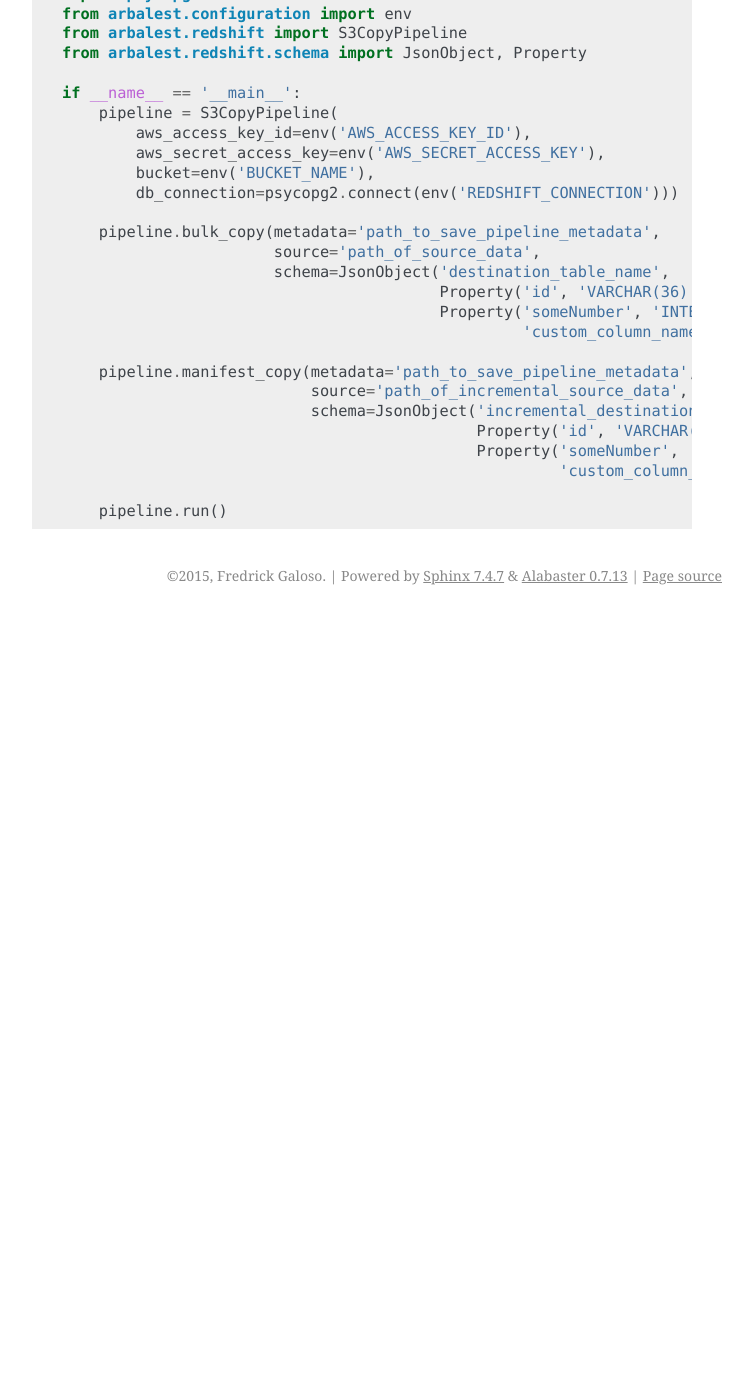
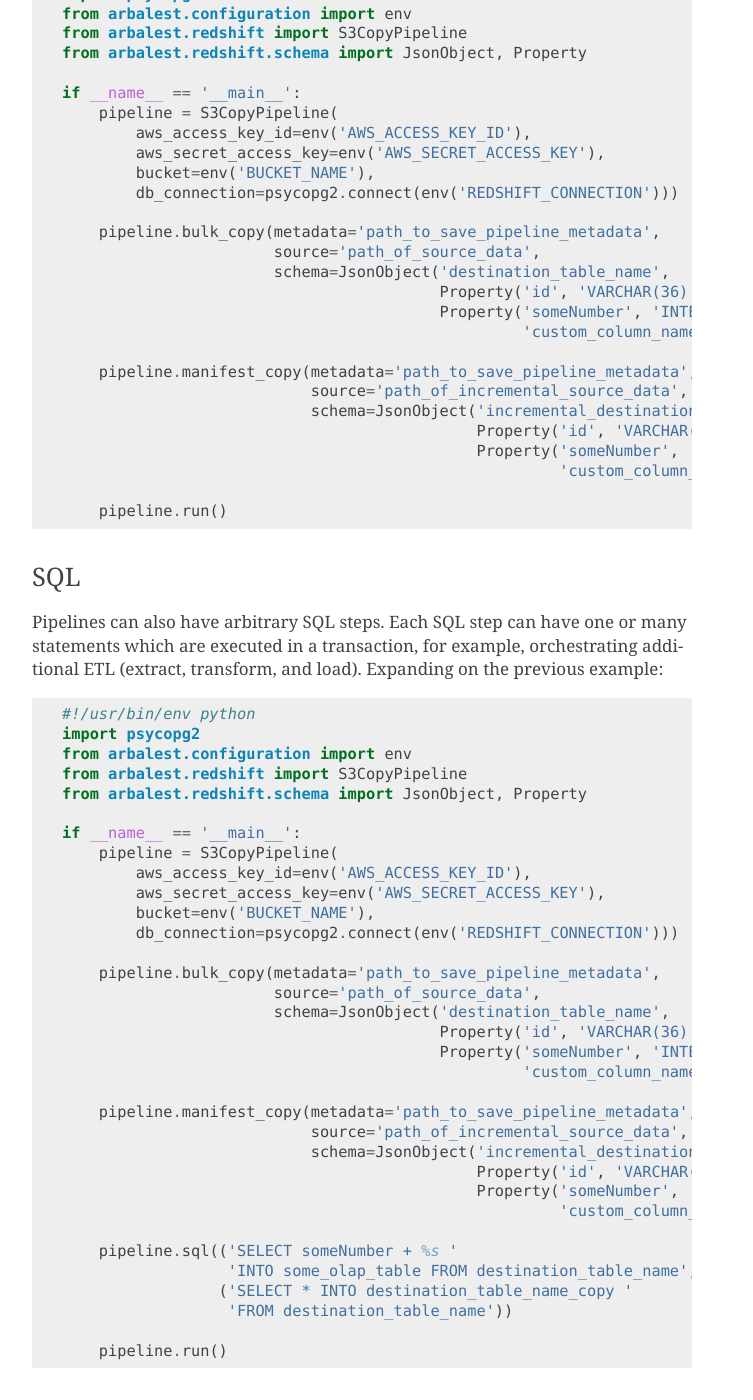
Before and after one commit to Dwolla/arbalest, a Sphinx documentation site: the page built from docs/getting-started.rst, in a window 1280 px wide and 1400 px high, scrolled down 1989 px. Shown: the whole window, without its empty margins (388-1141 px from the left). Built offline with Sphinx 7.4.7, drawn with Linux system fonts in a browser that asks for light colours; before the commit the page ends 2604 px from its top, so only the background shows below that.

Commit message:
Document how to orchestrate SQL ETL

```diff
--- a/docs/getting-started.rst
+++ b/docs/getting-started.rst
@@ -114,3 +114,46 @@ Example data copies:
                                                           'custom_column_name')))
 
         pipeline.run()
+
+SQL
+~~~
+
+Pipelines can also have arbitrary SQL steps.
+Each SQL step can have one or many statements which are executed in a transaction, for example, orchestrating additional ETL (extract, transform, and load).
+Expanding on the previous example:
+
+.. code-block:: python
+
+    #!/usr/bin/env python
+    import psycopg2
+    from arbalest.configuration import env
+    from arbalest.redshift import S3CopyPipeline
+    from arbalest.redshift.schema import JsonObject, Property
+
+    if __name__ == '__main__':
+        pipeline = S3CopyPipeline(
+            aws_access_key_id=env('AWS_ACCESS_KEY_ID'),
+            aws_secret_access_key=env('AWS_SECRET_ACCESS_KEY'),
+            bucket=env('BUCKET_NAME'),
+            db_connection=psycopg2.connect(env('REDSHIFT_CONNECTION')))
+
+        pipeline.bulk_copy(metadata='path_to_save_pipeline_metadata',
+                           source='path_of_source_data',
+                           schema=JsonObject('destination_table_name',
+                                             Property('id', 'VARCHAR(36)'),
+                                             Property('someNumber', 'INTEGER',
+                                                      'custom_column_name')))
+
+        pipeline.manifest_copy(metadata='path_to_save_pipeline_metadata',
+                               source='path_of_incremental_source_data',
+                               schema=JsonObject('incremental_destination_table_name',
+                                                 Property('id', 'VARCHAR(36)'),
+                                                 Property('someNumber', 'INTEGER',
+                                                          'custom_column_name')))
+
+        pipeline.sql(('SELECT someNumber + %s '
+                      'INTO some_olap_table FROM destination_table_name', 1),
+                     ('SELECT * INTO destination_table_name_copy '
+                      'FROM destination_table_name'))
+
+        pipeline.run()
```
